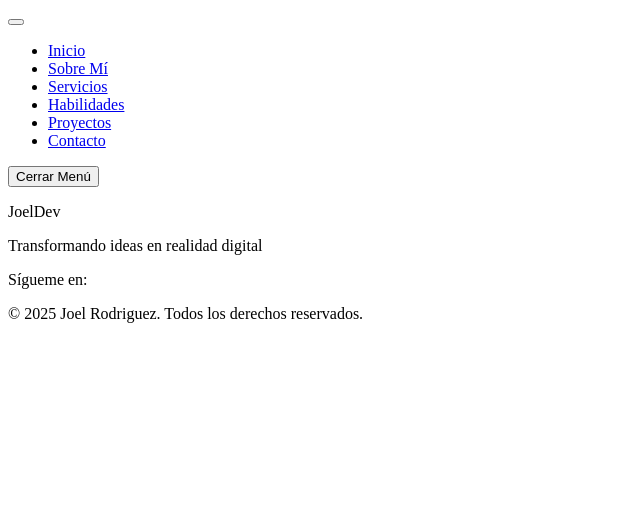
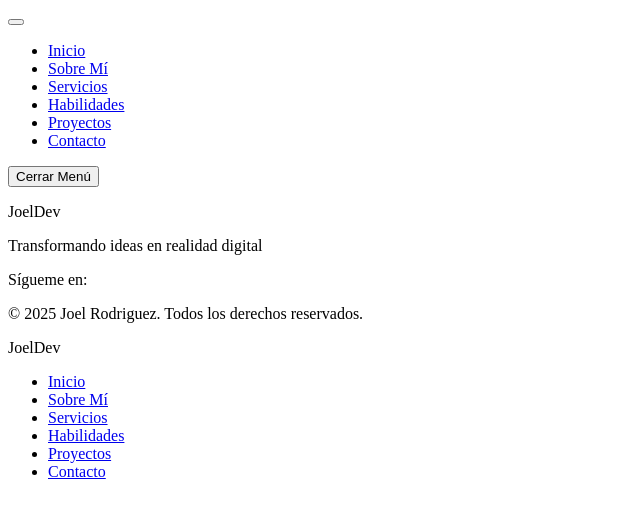
Before and after one commit to joel556/MiPaginaJOELDEV, a plain HTML site: page index.html in a window 1280 px wide. Shown: the whole page, without its empty margins (0-640 px from the left). Drawn offline with Linux system fonts and the light colour scheme.

Commit message:
Heade-Navbar

```diff
--- a/index.html
+++ b/index.html
@@ -55,6 +55,26 @@
             </div>
         </div>
     </footer>
+    <!-- Header/Navbar -->
+    <header>
+        <div>
+            <div>
+                <i class="fas fa-code"></i> JoelDev
+            </div>
+            <nav>
+                <ul>
+                    <li><a href="#inicio">Inicio</a></li>
+                    <li><a href="#sobre-mi">Sobre Mí</a></li>
+                    <li><a href="#servicios">Servicios</a></li>
+                    <li><a href="#habilidades">Habilidades</a></li>
+                    <li><a href="#proyectos">Proyectos</a></li>
+                    <li><a href="#contacto">Contacto</a></li>
+                </ul>
+            </nav>
+        </div>
+    </header>
+
+
 
 
 </body>
```
